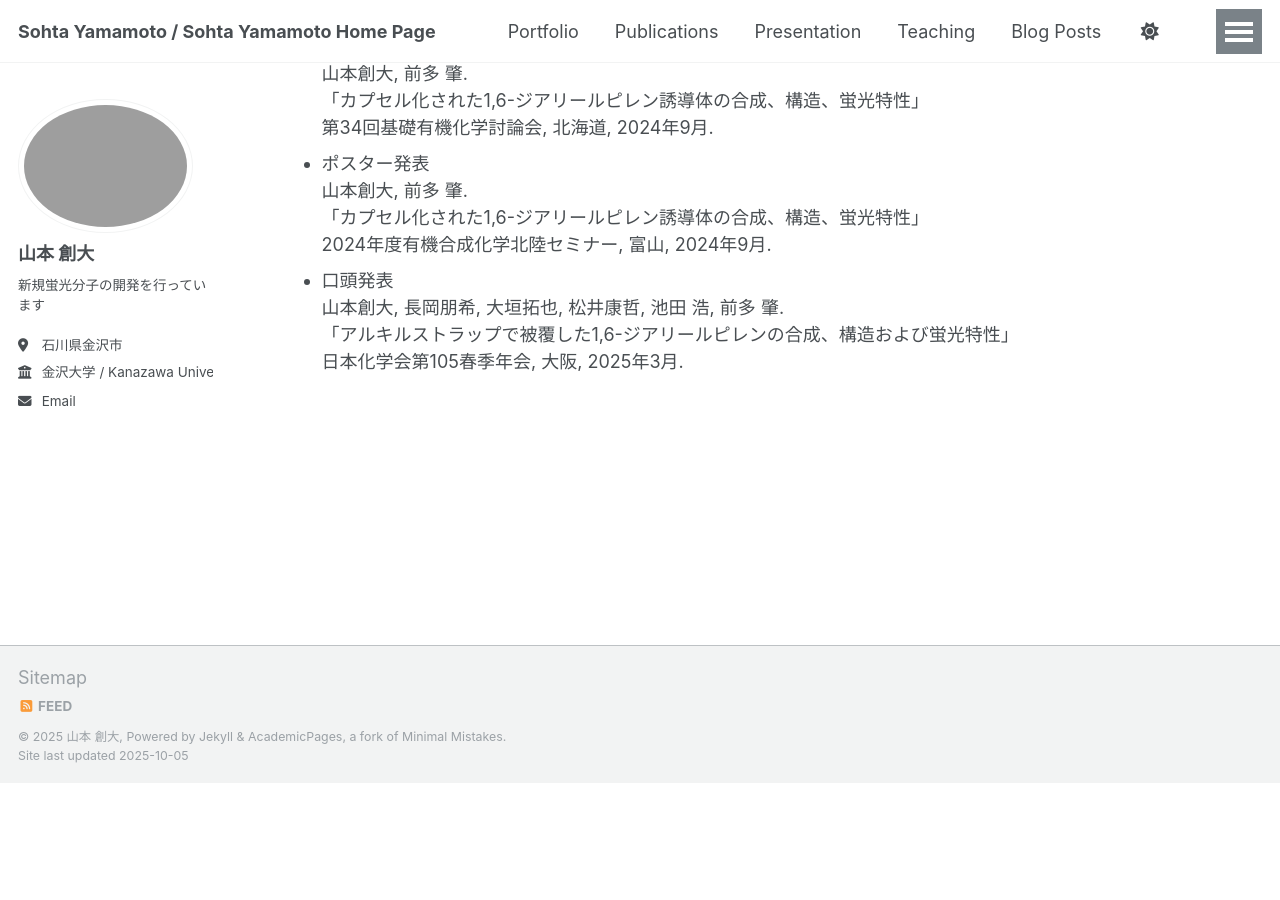
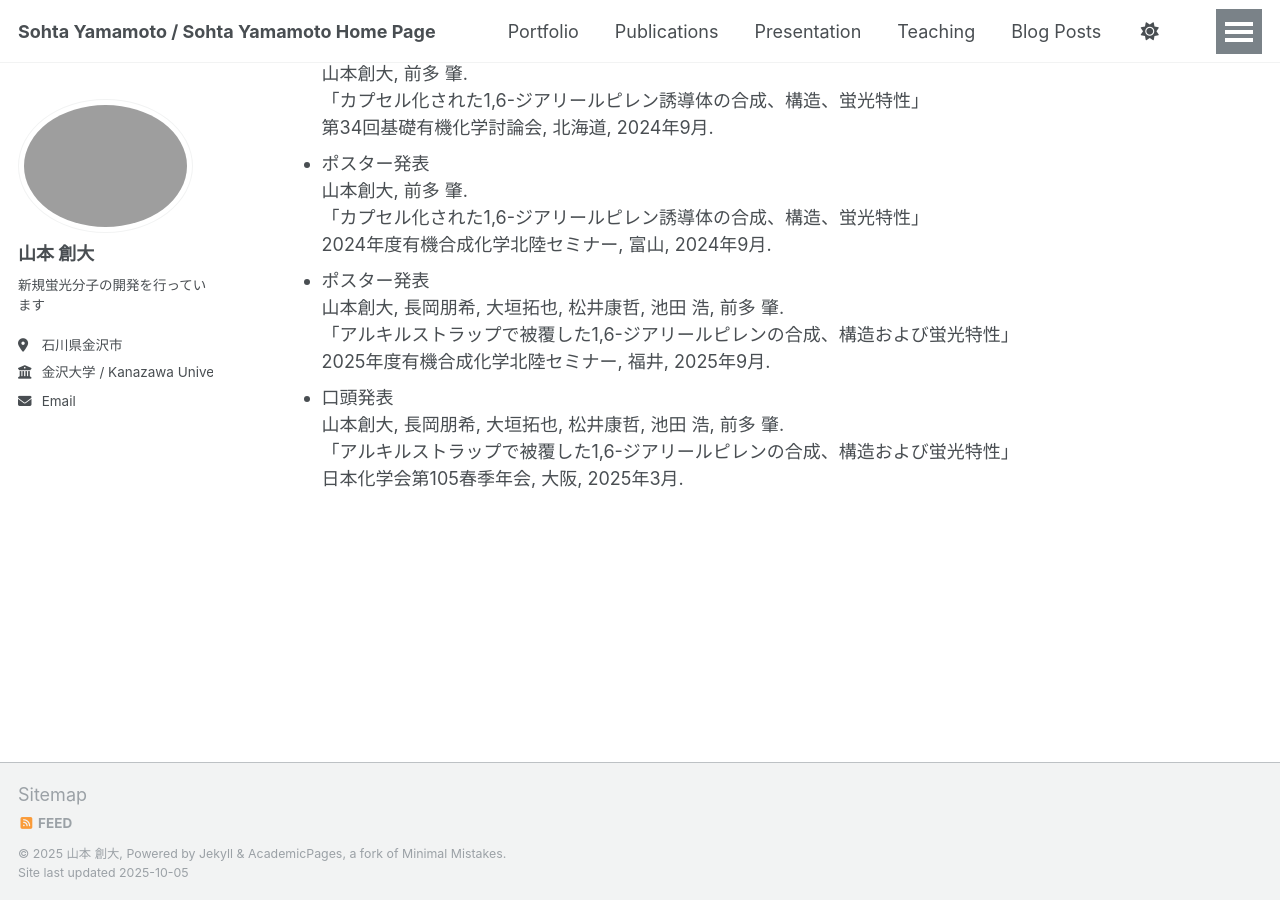
Before and after one commit to SaTom1313/SaTom1313.github.io, a Jekyll site: the page built from _pages/talks.html, in a window 1280 px wide and 900 px high, scrolled down 643 px. Built offline with Jekyll 4.4.1, drawn with Linux system fonts in a browser that asks for light colours; a script that is not in the unit is left out; before the commit the page ends 1426 px from its top, so only the background shows below that.

Commit message:
Update talks.html

```diff
--- a/_pages/talks.html
+++ b/_pages/talks.html
@@ -42,6 +42,12 @@ author_profile: true
     2024年度有機合成化学北陸セミナー, 富山, 2024年9月.
   </li>
   <li>
+    ポスター発表<br>
+    山本創大, 長岡朋希, 大垣拓也, 松井康哲, 池田 浩, 前多 肇.<br>
+    「アルキルストラップで被覆した1,6-ジアリールピレンの合成、構造および蛍光特性」<br>
+    2025年度有機合成化学北陸セミナー, 福井, 2025年9月.
+  </li>
+  <li>
     口頭発表<br>
     山本創大, 長岡朋希, 大垣拓也, 松井康哲, 池田 浩, 前多 肇.<br>
     「アルキルストラップで被覆した1,6-ジアリールピレンの合成、構造および蛍光特性」<br>
```
